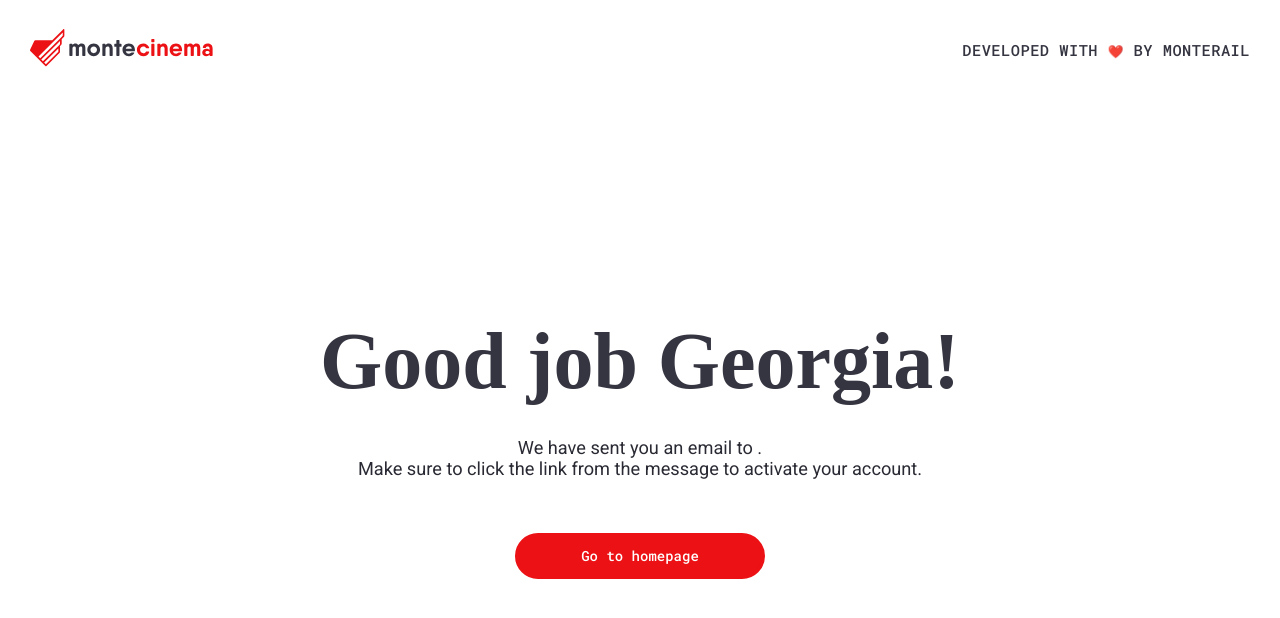
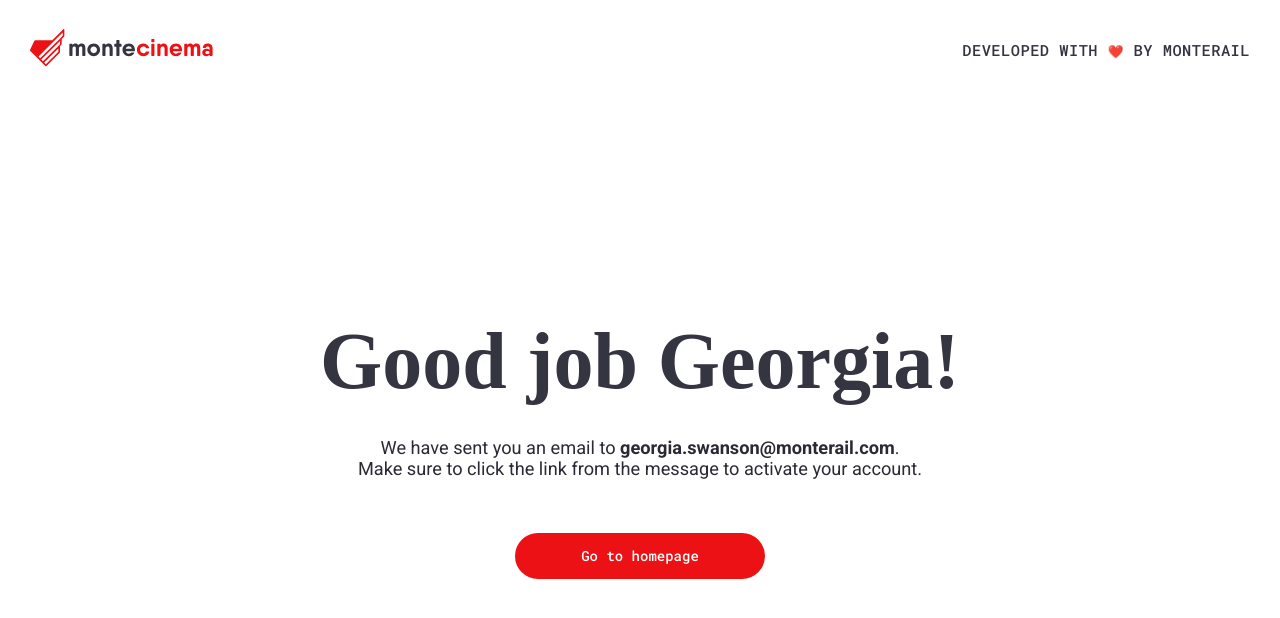
Before and after one commit to zakrzaq/monte-recruit, a Vue app: page /success in a window 1280 px wide. Shown: the top 618 px of the page. Built offline with nearby package versions, Linux system fonts and the light colour scheme; a web font is replaced by a local one.

Commit message:
getter naming chaged from getState => state;

```diff
--- a/src/store/user.js
+++ b/src/store/user.js
@@ -11,7 +11,7 @@ const user = {
     },
   },
   getters: {
-    getUser: (state) => {
+    user: (state) => {
       return state.user;
     },
   },
--- a/src/views/RegisterSuccess.vue
+++ b/src/views/RegisterSuccess.vue
@@ -3,7 +3,7 @@
     <h1 class="success__heading">Good job Georgia!</h1>
     <p class="success__text">
       We have sent you an email to
-      <strong>{{ getUser.email }}</strong
+      <strong>{{ user.email || "georgia.swanson@monterail.com" }}</strong
       >. <br />Make sure to click the link from the message to activate your
       account.
     </p>
@@ -22,7 +22,7 @@ import BaseButton from "@/components/base/BaseButton.vue";
 export default {
   name: "RegisterSuccess",
   computed: {
-    ...mapGetters("user", ["getUser"]),
+    ...mapGetters("user", ["user"]),
   },
   components: {
     BaseButton,
```
